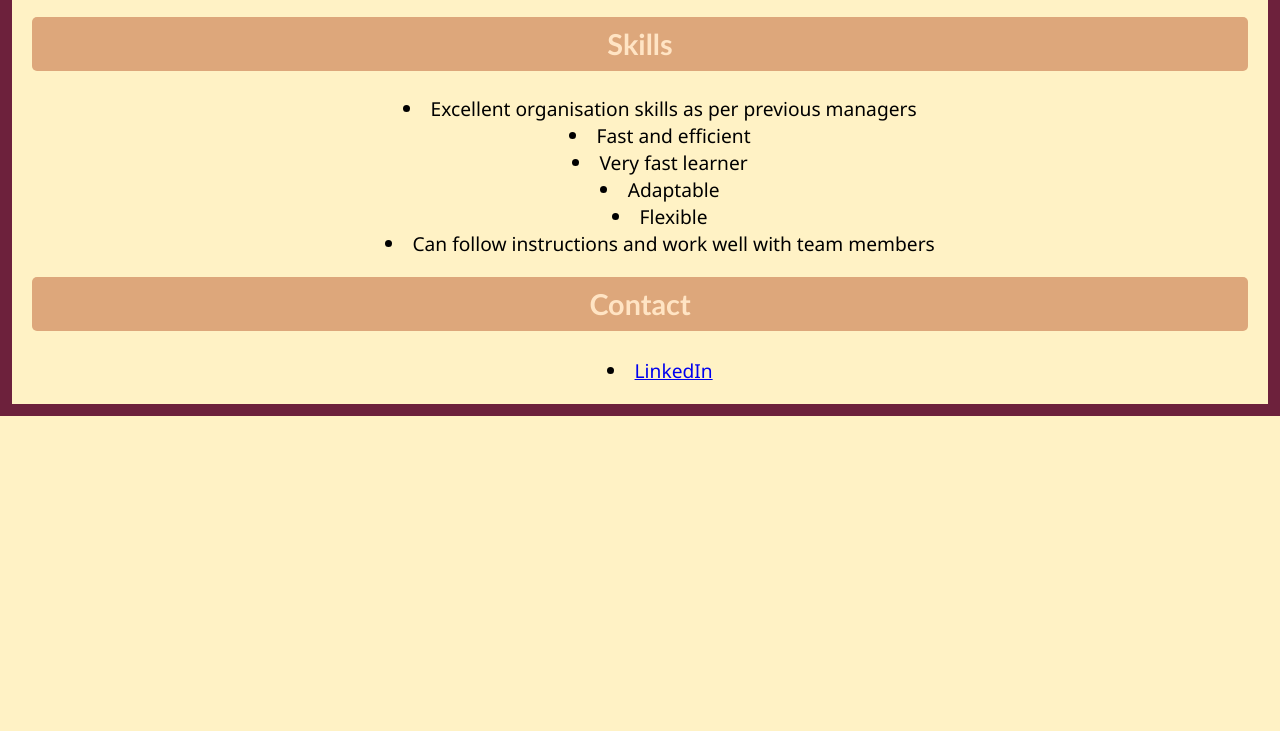
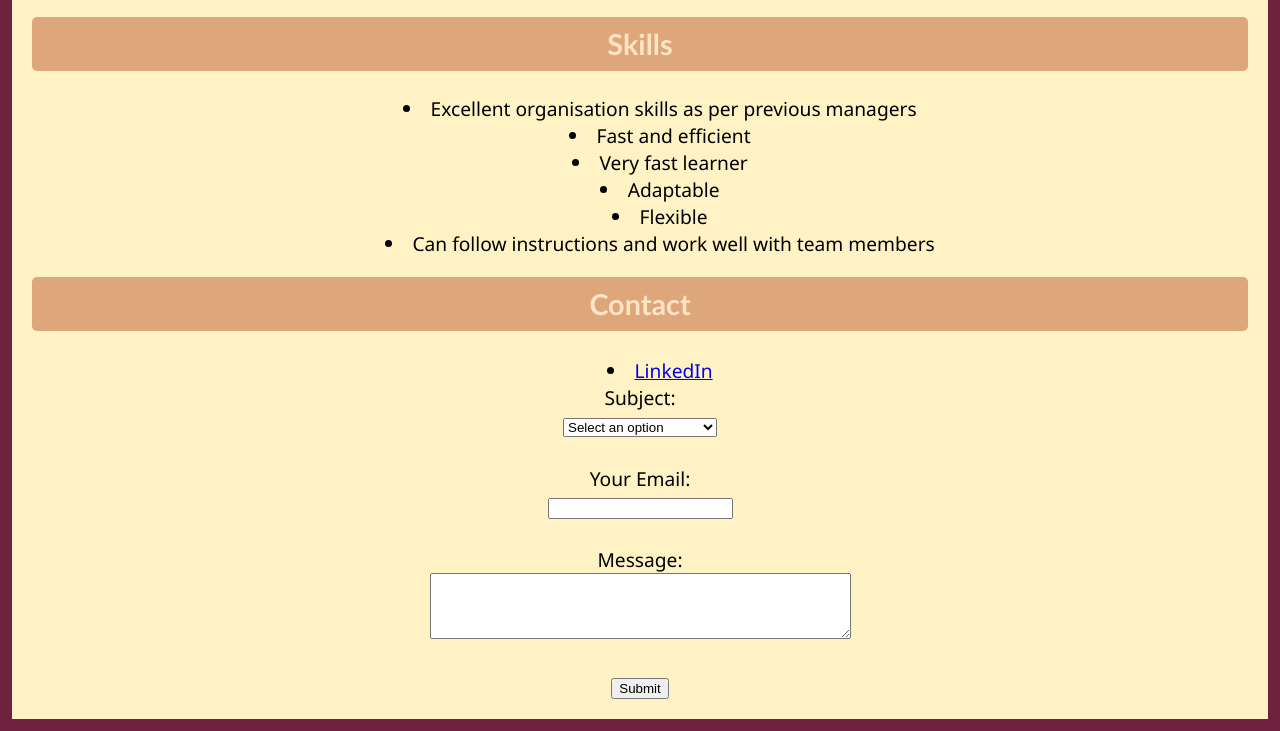
Before and after one commit to mikcbn/KIMGLE225_FTC2306_GroupB_KimberlyGlen_ITW7.1, a plain HTML site: page index.html in a window 1280 px wide. Shown: the part 3002-3733 px from the top of the page. Before the commit the page ends 3418 px from the top, so only its background shows below. Drawn offline with Linux system fonts and the light colour scheme.

Commit message:
Added coding for a form in the footer section

```diff
--- a/index.html
+++ b/index.html
@@ -137,6 +137,27 @@
                     <li><a href="https://www.linkedin.com/in/kimberly-g-a77a65208/">LinkedIn</a></li>
                 </ul>
             </div>
+
+            <form action="mailto:kimberlyglen01@gmail.com" method="POST">
+                <label for="subject">Subject:</label><br>
+                <select id="subject" name="subject" required>
+                    <option value="">Select an option</option>
+                    <option value="Job Inquiry">Job Inquiry</option>
+                    <option value="Freelance Opportunity">Freelance Opportunity</option>
+                    <option value="Collaboration">Collaboration</option>
+                    <option value="General Inquiry">General Inquiry</option>
+                </select><br><br>
+
+                <label for="email">Your Email:</label><br>
+                <input type="email" id="email" name="email" required><br><br>
+
+                <label for="message">Message:</label><br>
+                <textarea id="message" name="message" rows="4" cols="50"></textarea><br><br>
+
+                <input type="submit" value="Submit">
+            </form>
+
+
         </footer>
     </body>
     </div>
```
